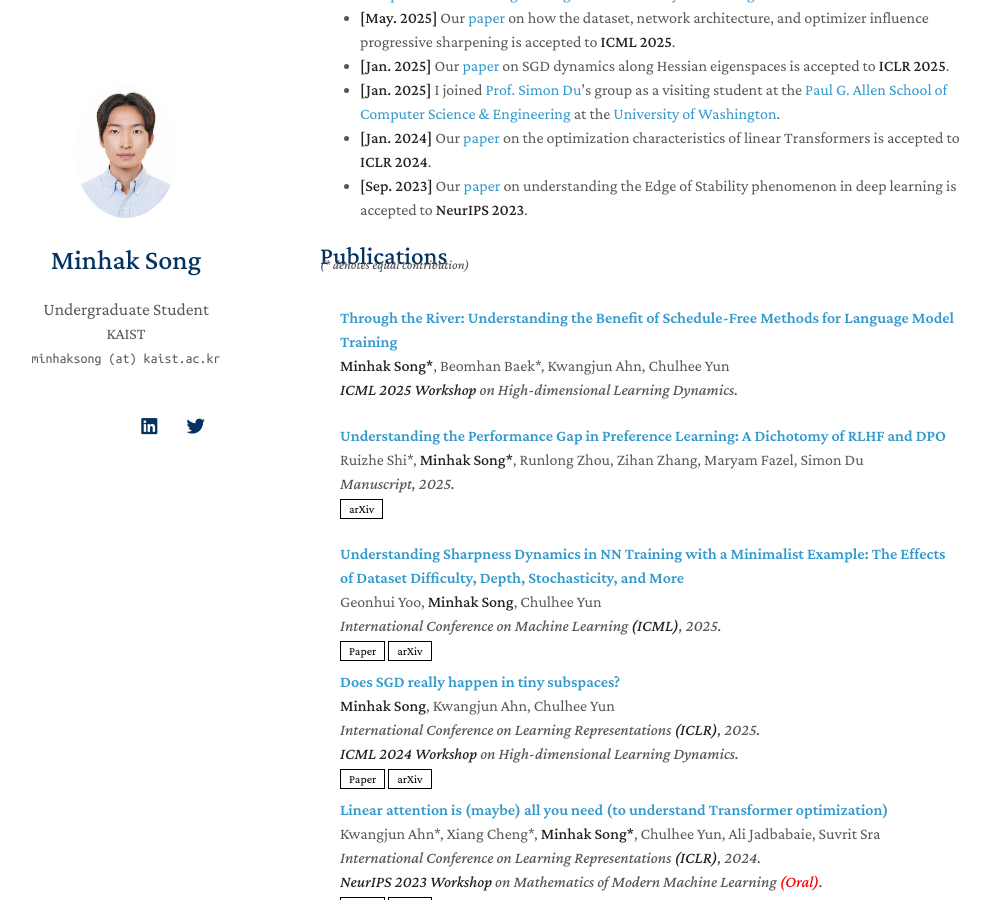
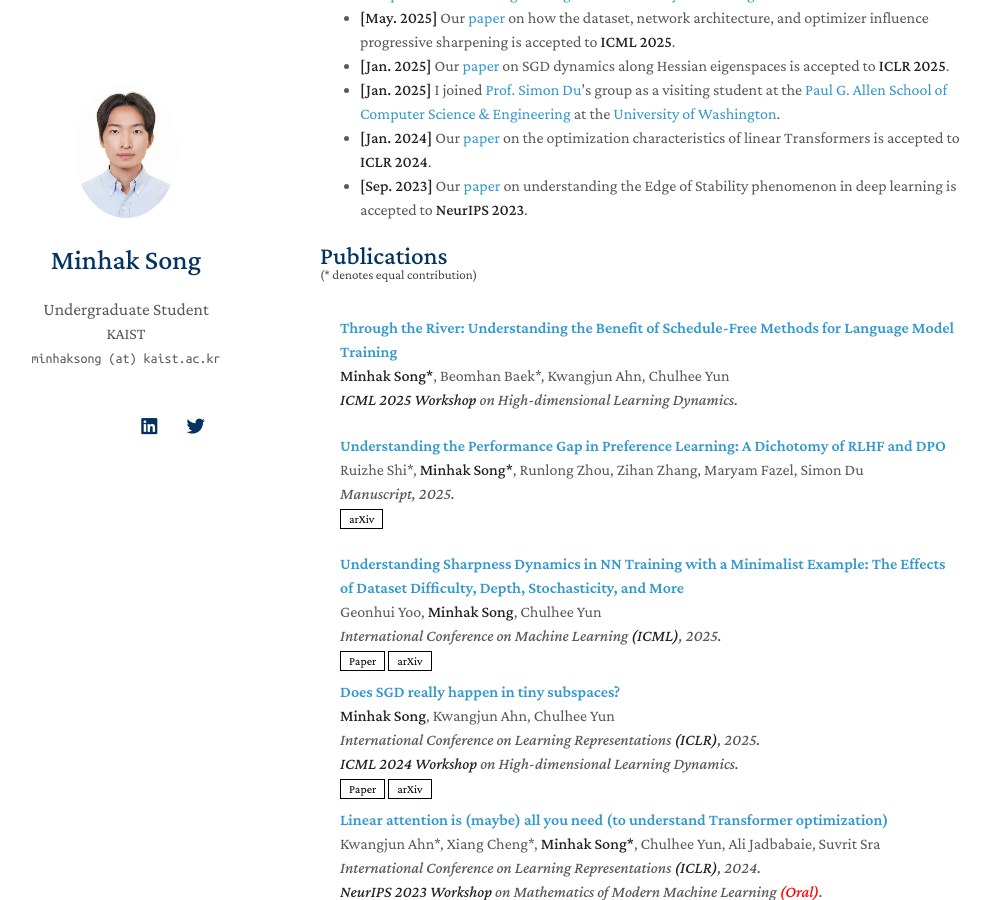
Before and after one commit to songminhak/songminhak.github.io, a Jekyll site: the page built from index.md, in a window 1280 px wide and 900 px high, scrolled down 580 px. Shown: the whole window, without its empty margins (150-1140 px from the left). Built offline with Jekyll 4.4.1, drawn with Linux system fonts in a browser that asks for light colours; nearby versions of some CDN libraries; a style sheet for code colours, icons or effects is not loaded; our own code applies the rules of GitHub Pages for plain Markdown files.

Commit message:
minor update on formatting

```diff
--- a/_includes/publications.md
+++ b/_includes/publications.md
@@ -1,5 +1,5 @@
-<h2 id="publications" style="margin: 2px 0px -15px;">Publications</h2>
-<p style="font-size: 13px; margin-top: -10px; margin-bottom: 15px;"><em>(* denotes equal contribution)</em></p>
+<h2 id="publications" style="margin: 2px 0px -5px;">Publications</h2>
+<small style="display:block; margin-bottom: 15px; font-size: 13px; color: #444;">(* denotes equal contribution)</small>
 
 <div class="publications">
 <ol class="bibliography">
```
